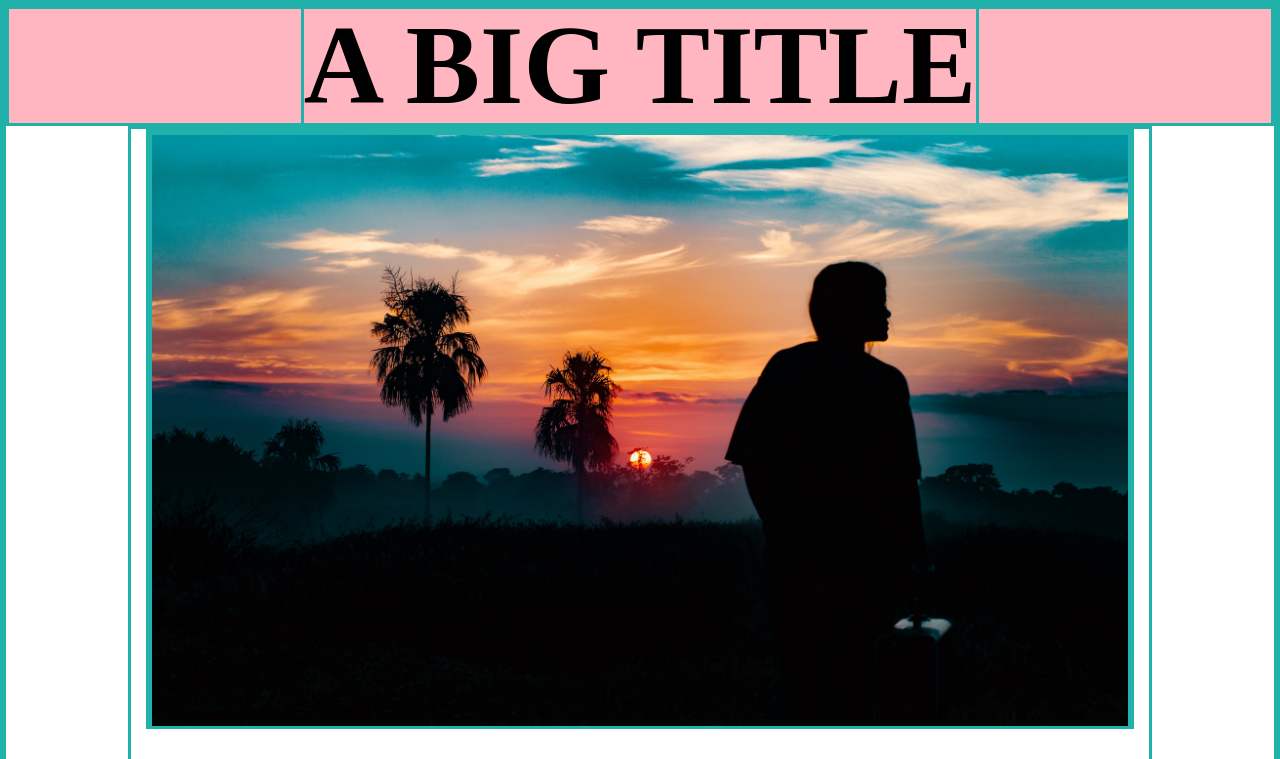
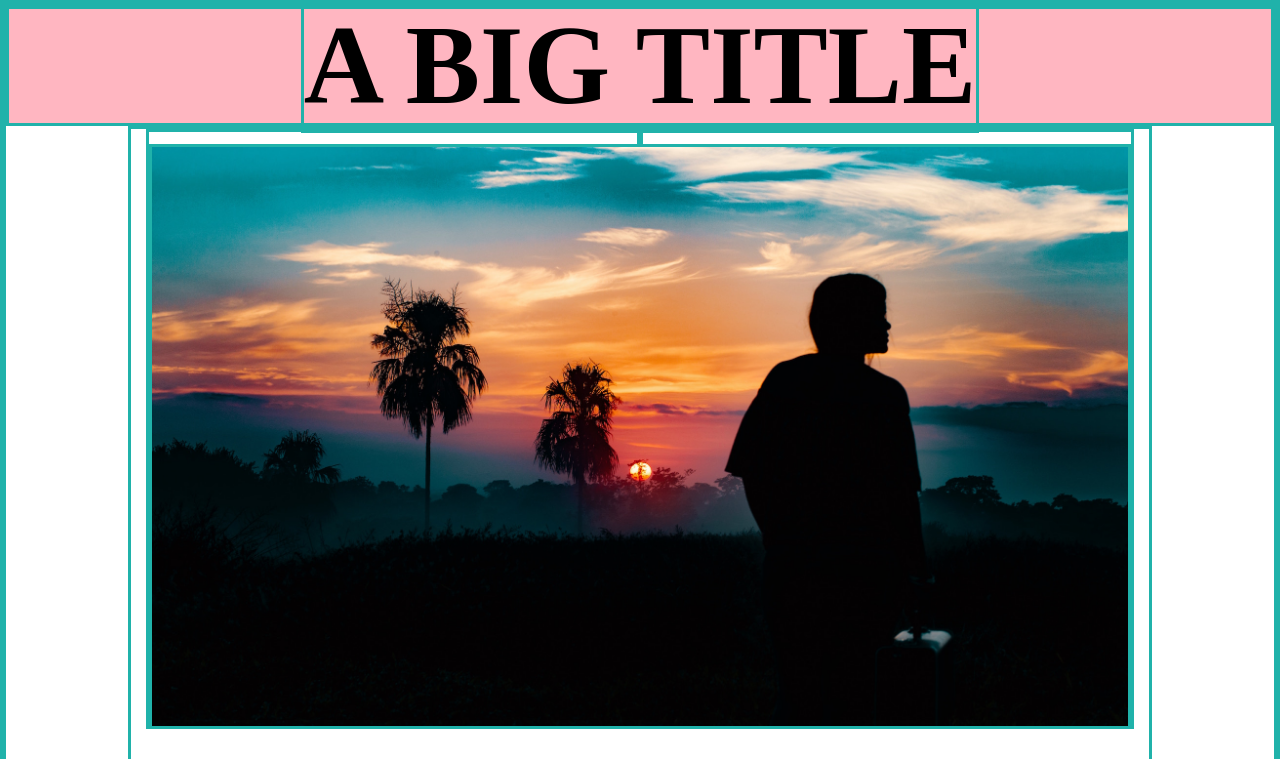
Before and after one commit to epicodus-lessons/responsive-images-example, a plain HTML site: page index.html in a window 1280 px wide. Shown: the top 759 px of the page. Drawn offline with Linux system fonts and the light colour scheme.

Commit message:
set up working picture element with flex box

```diff
--- a/css/styles.css
+++ b/css/styles.css
@@ -45,6 +45,9 @@ body {
 .image-container {
   height: 600px;
   overflow: hidden;
+  display: flex;
+  flex-direction: column;
+  align-items: center;
 }
 
 .image-container img {
--- a/index.html
+++ b/index.html
@@ -11,14 +11,13 @@
       <h1>A BIG TITLE</h1>
     </div>
     <div class="container">
-      <div class="content image-container">
+      <picture class="content image-container">
+        <source media="(max-width: 600px)" srcset="./img/sunset-mobile-500.jpg">
+        <source media="(max-width: 950px)" srcset="./img/sunset-tablet-1000.jpg">
         <img class="image"
-          srcset="./img/sunset-500.jpg 500w,
-                   ./img/sunset-1000.jpg 1000w,
-                   ./img/sunset.jpg 2000w"
-           src="./img/sunsetjpg"
-           alt="a pretty sunset">
-      </div>
+            src="./img/sunset.jpg"
+            alt="a pretty sunset">
+      </picture>
       <div class="content-grid">
         <div class="content content-small">
           <h4>Lorem ipsum dolor sit amet, consectetur adipisicing elit, sed do eiusmod tempor incididunt ut labore et dolore magna aliqua. Ut enim ad minim veniam, quis nostrud exercitation ullamco laboris nisi ut aliquip ex ea commodo consequat. Duis aute irure dolor in reprehenderit in voluptate velit esse cillum dolore eu fugiat nulla pariatur. Excepteur sint occaecat cupidatat non proident, sunt in culpa qui officia deserunt mollit anim id est laborum.</h4>
```
Also changed, not shown: img/sunset-mobile-500.jpg (added), img/sunset-tablet-1000.jpg (added).
